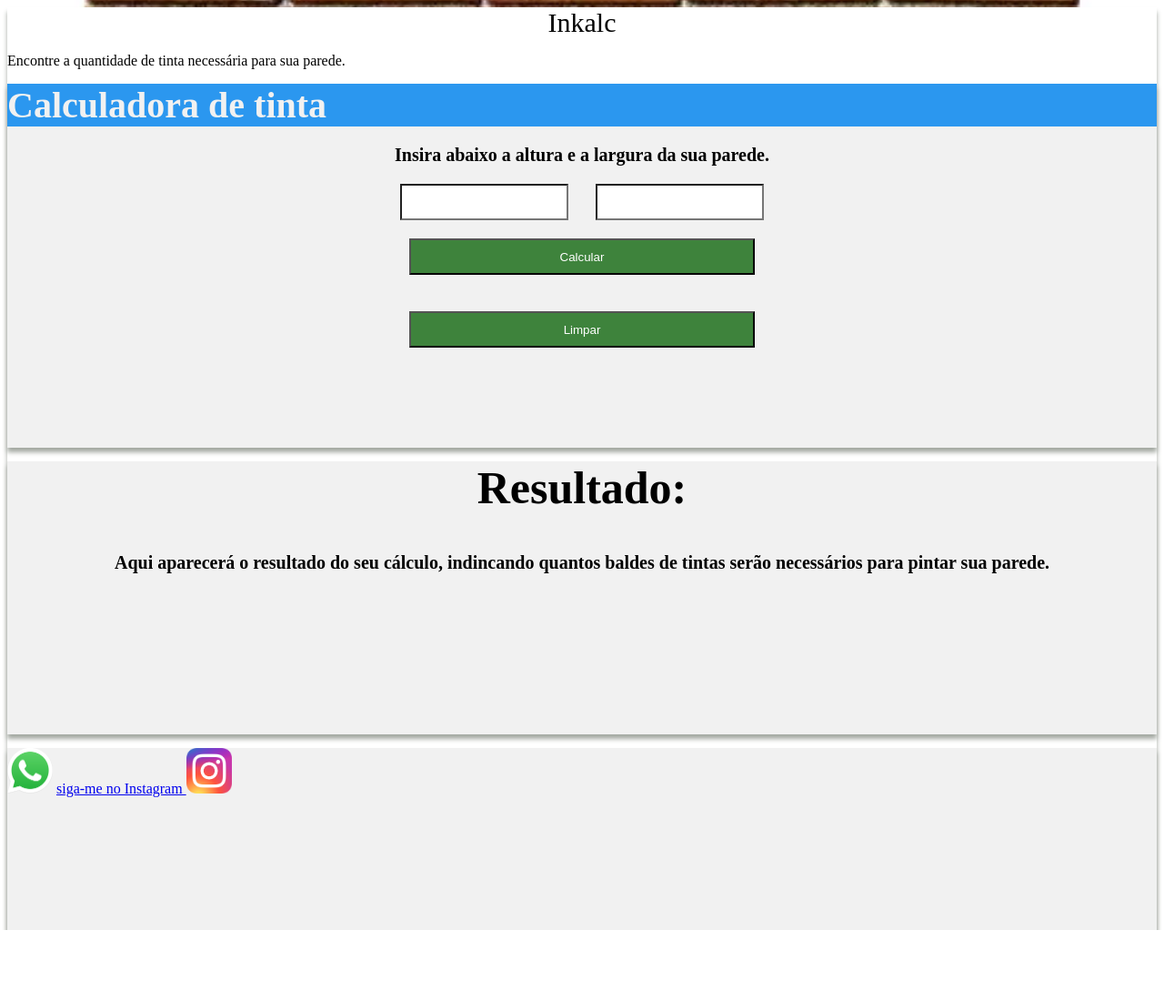
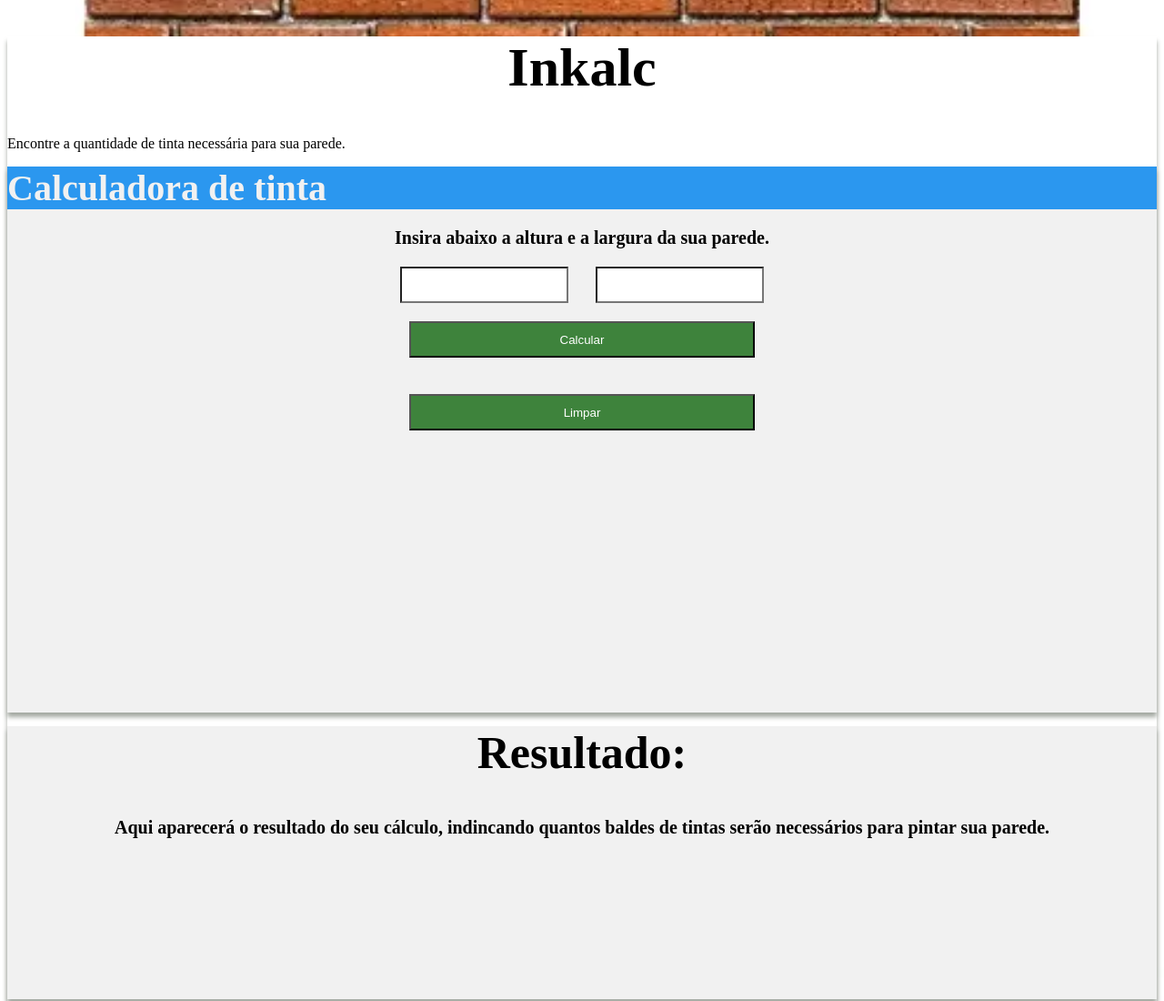
Before and after one commit to SarahTatiane/calculadora_de_tinta, a plain HTML site: page index.html in a window 1280 px wide. Shown: the top 1100 px of the page at 91% size. Before the commit the page ends 1022 px from the top, so only its background shows below. Drawn offline with Linux system fonts and the light colour scheme; a script that the page names is missing.

Commit message:
correcao do nome da classe calcular-conteiner no html e css

```diff
--- a/index.html
+++ b/index.html
@@ -12,10 +12,10 @@
 
 <body class="body">
  <main class="main">
-  <header class="header ">Inkalc</header>
+  <header class="header "><h1>Inkalc</h1></header>
  <p>Encontre a quantidade de tinta necessária para sua parede.
   </p>
- <div class="calcular  conteiner">
+ <div class="calcular-conteiner">
 
   <h2 class="nome-aplicacao"> Calculadora de tinta</h2>
 
--- a/style.css
+++ b/style.css
@@ -17,13 +17,13 @@
   box-shadow: 0px 5px 5px #A3A8A1;
   margin: 0px;
  }
-   .conteiner {
+   .calcular-conteiner {
  display: flex;
  align-items: center;
  flex-direction: column;
  font-size: 50px;
  width: 100%;
- height: 400px;
+ height: 600px;
  margin: 0px;
  background-color: #F1F1F1;
  margin-bottom: 15px;
```
